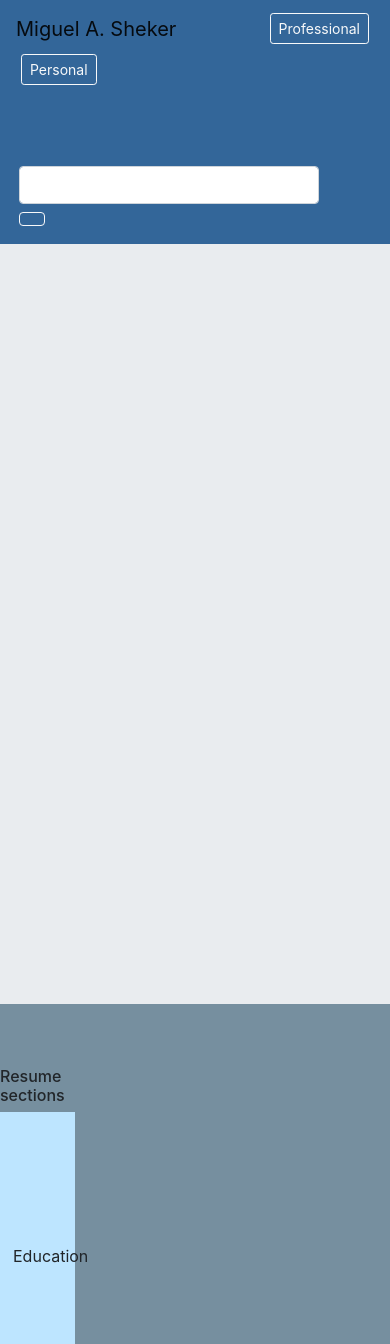
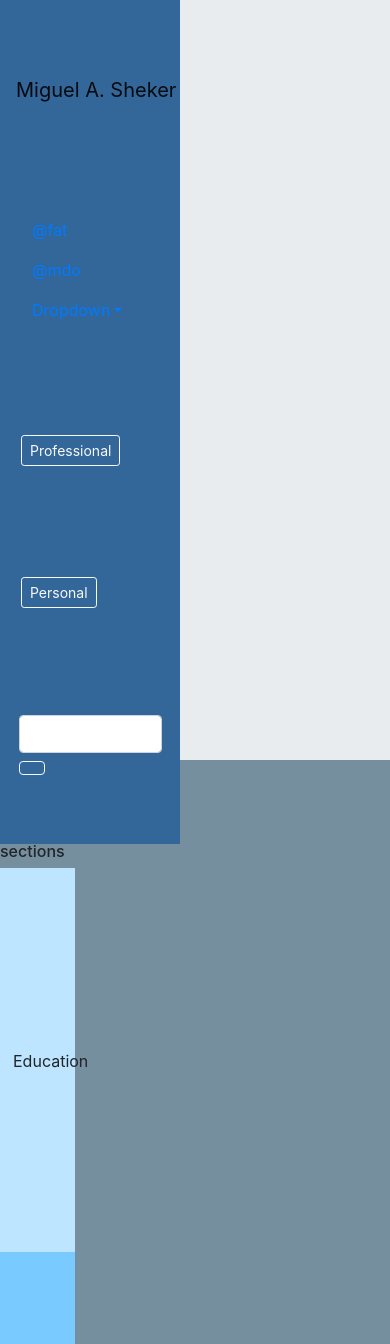
Before and after one commit to msheker/msheker.github.io, a plain HTML site: page index.html in a window 390 px wide. Shown: the top 1344 px of the page. Drawn offline with nearby package versions, Linux system fonts and the light colour scheme.

Commit message:
create sidebar

```diff
--- a/index.html
+++ b/index.html
@@ -11,8 +11,26 @@
 
 <body class="bg_color">
     <div class="container-lg ">
-        <nav class="navbar navbar-expand-lg navbar-light sticky-top nav_color">
+        <nav class="navbar sidenav navbar-expand-lg navbar-light nav_color">
             <a class="navbar-brand " href="#">Miguel A. Sheker </a>
+
+            <ul class="nav nav-pills">
+    <li class="nav-item">
+      <a class="nav-link" href="#fat">@fat</a>
+    </li>
+    <li class="nav-item">
+      <a class="nav-link" href="#mdo">@mdo</a>
+    </li>
+    <li class="nav-item dropdown">
+      <a class="nav-link dropdown-toggle" data-toggle="dropdown" href="#" role="button" aria-haspopup="true" aria-expanded="false">Dropdown</a>
+      <div class="dropdown-menu">
+        <a class="dropdown-item" href="#one">one</a>
+        <a class="dropdown-item" href="#two">two</a>
+        <div role="separator" class="dropdown-divider"></div>
+        <a class="dropdown-item" href="#three">three</a>
+      </div>
+    </li>
+  </ul>
 
             <form class="form-inline" style="padding:5px">
                 <button class="btn btn-sm btn-outline-light" type="button" data-toggle="collapse" data-target="#professional" aria-controls="#professional" aria-expanded="false" aria-label="Toggle navigation" id="profbtn"> Professional </button>
@@ -20,11 +38,6 @@
 
             <form class="form-inline" style="padding:5px">
                 <button class="btn btn-sm btn-outline-light" type="button" data-toggle="collapse" data-target="personal" aria-controls="personal" aria-expanded="false" aria-label="Toggle navigation"> Personal </button>
-            </form>
-
-            <form class="form-inline" id="search2" style="padding:2.5px">
-                <input class="form-control mr-sm-2" type="search" aria-label="Search">
-                <button class="btn btn-outline-light my-2 my-sm-0" id="enter" type="submit"></button>
             </form>
 
             <div class="collapse navbar-collapse bg-light" id="professional" aria-labelledby="professional">
@@ -50,7 +63,7 @@
             <div class="collapse navbar-collapse" id="personal" aria-labelledby="personal">
             </div>
 
-            <form class="form-inline" id="search1" style="padding:2.5px">
+            <form class="form-inline" id="search" style="padding:2.5px">
                 <input class="form-control mr-sm-2" type="search" aria-label="Search">
                 <button class="btn btn-outline-light my-2 my-sm-0" id="enter" type="submit"></button>
             </form>
@@ -65,8 +78,8 @@
         <div class="row section">
             <div class="btn-group-vertical col-3" id="resume">
                 <h6> Resume sections </h6>
-                <button type="button" class="btn color3" id="edu-btn">Education</button>
-                <button type="button" class="btn color2" id="exp-btn">Work Experience</button>
+                <button type="button" class="btn color3 resbtn" id="edu-btn">Education</button>
+                <button type="button" class="btn color2 resbtn" id="exp-btn">Work Experience</button>
             </div>
 
             <div class="col-9">
--- a/logic.js
+++ b/logic.js
@@ -38,6 +38,7 @@ d3.select("#profbtn").on("click", event => {
         }
     })
 
+
     d3.select("#search2").style("visibility",d => {
         if (prof_i % 2) {
             return "visible"
--- a/style.css
+++ b/style.css
@@ -1,3 +1,15 @@
+.sidenav {
+  height: 100%; /* Full-height: remove this if you want "auto" height */
+  width: 180px; /* Set the width of the sidebar */
+  position: fixed; /* Fixed Sidebar (stay in place on scroll) */
+  z-index: 1; /* Stay on top */
+  top: 0; /* Stay at the top */
+  left: 0;
+  background-color: #111; /* Black */
+  overflow-x: hidden; /* Disable horizontal scroll */
+  padding-top: 20px;
+}
+
 .bg_color      {background-color: #768F9F}
 .nav_color     {background-color: #336699;}
 
@@ -10,9 +22,11 @@
 #exp           {visibility: hidden;}
 
 #professional  {visibility: hidden;}
-#resume        {height: 80vh;
+#resume        {height: 100vh;
                 padding-top: 7.5%}
 
 #search2       {visibility: hidden;}
 
 .section       {height:90vh}
+.resbtn        {height:100px;
+                width:200px}
```
